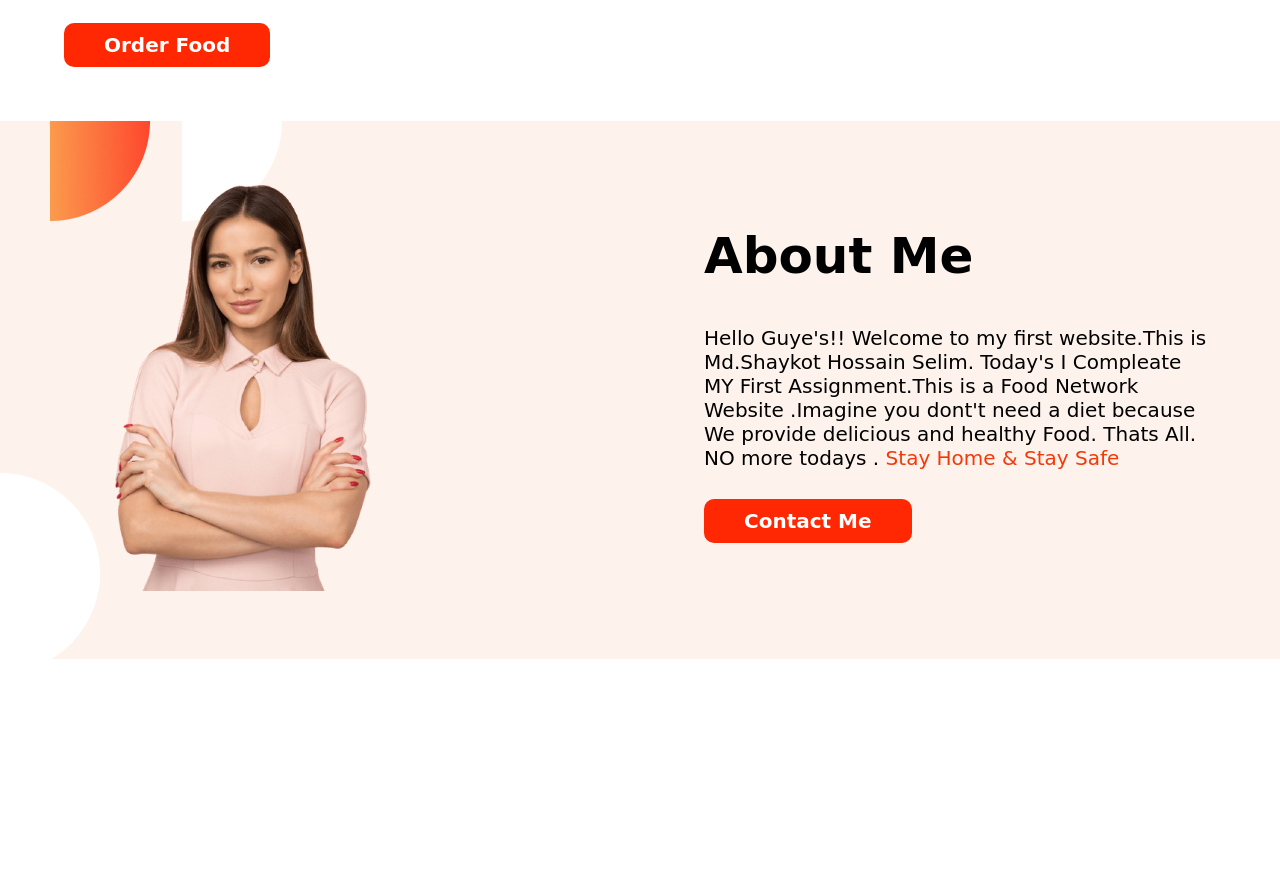
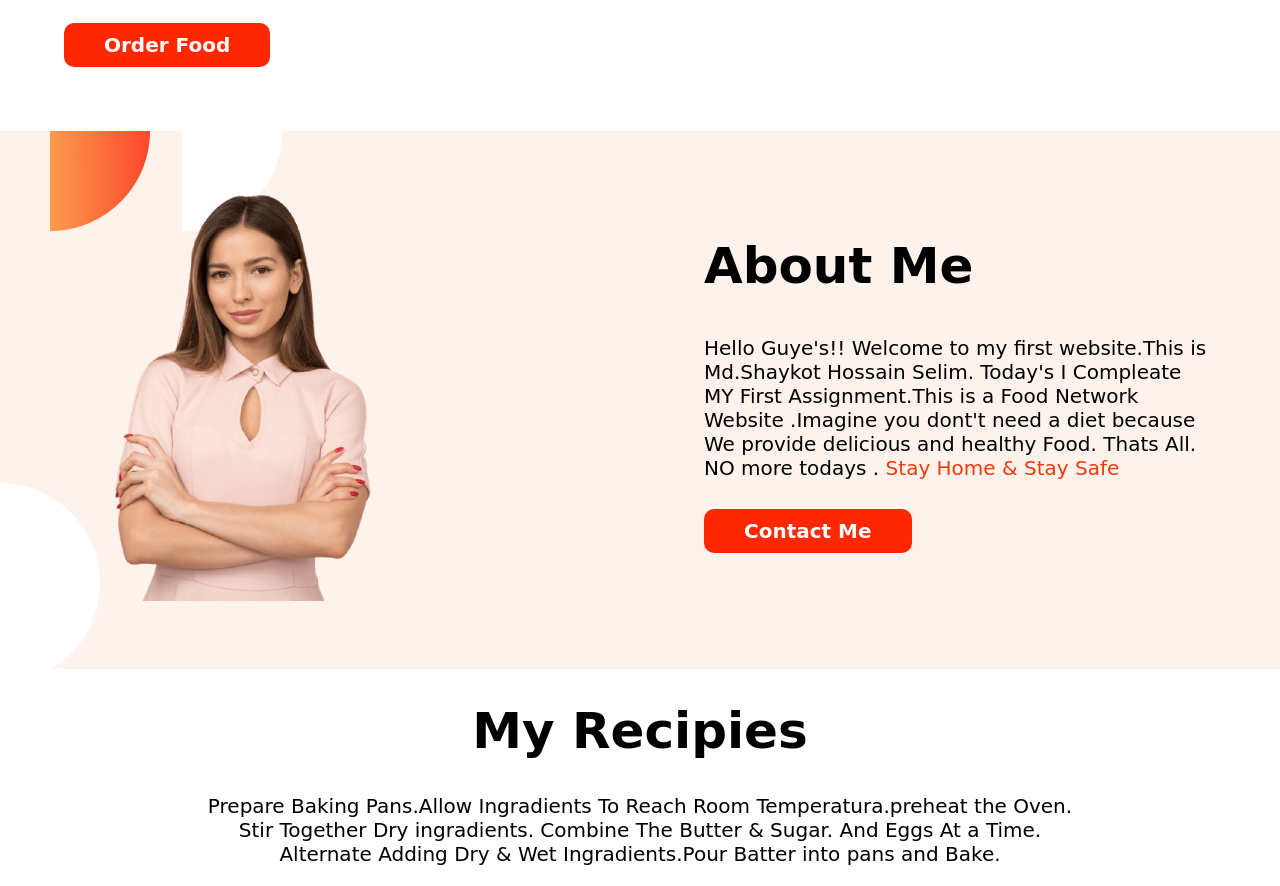
Before and after one commit to shaykotselim/food-network, a plain HTML site: page index.html in a window 1280 px wide. Shown: the part 560-1446 px from the top of the page. Before the commit the page ends 1219 px from the top, so only its background shows below. Drawn offline with Linux system fonts and the light colour scheme; a web font is replaced by a local one.

Commit message:
my recipies added

```diff
--- a/index.html
+++ b/index.html
@@ -40,6 +40,8 @@
         <a class="link-button" target="-blank" href="https://www.facebook.com/md.shaykot.336/">Contact Me</a>
      </div>
  </section>
+    <h1 class="center">My Recipies</h1>
+       <p class="center">Prepare Baking Pans.Allow Ingradients To Reach Room Temperatura.preheat the Oven. <br> Stir Together Dry ingradients. Combine The Butter & Sugar. And Eggs At a Time. <br> Alternate Adding Dry & Wet Ingradients.Pour Batter into pans and Bake. </p>
 
 </body>
 </html>
--- a/style.css
+++ b/style.css
@@ -9,6 +9,9 @@ margin: 0;
 }
 .display-flex{
     display: flex;
+}
+section{
+    margin-bottom: 10px;
 }
 h1{
     font-size: 50px;
@@ -53,3 +56,6 @@ p{
     background-repeat: no-repeat;
 
 }
+.center{
+    text-align: center;
+}
```
